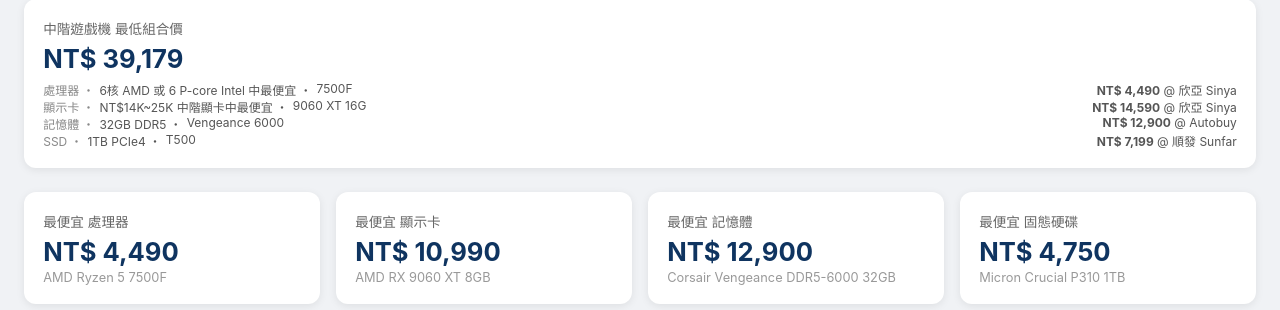
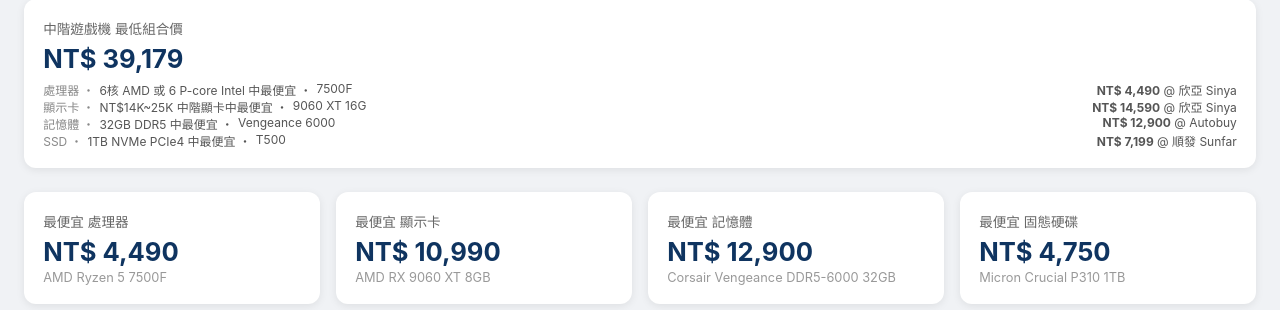
Before and after one commit to ChienKaiMa/taiwan-pc-prices, a Python web app: template web/templates/index.html in a window 1280 px wide. Shown: the part 413-723 px from the top of the page. Run offline with Jinja, Linux system fonts and the light colour scheme; the template is opened without the code that fills it, so the values that code supplies are empty.

Commit message:
Build RAM/SSD criteria: more descriptive

```diff
--- a/web/templates/index.html
+++ b/web/templates/index.html
@@ -282,15 +282,15 @@ const MID_RANGE_BUILD = {
       { name: 'AMD RX 9060 XT 16GB', criteria: 'NT$14K~25K 中階顯卡中最便宜' },
     ]);
     const ram = cheapestMatching(allData, [
-      { name: 'Corsair Vengeance DDR5-6000 32GB', criteria: '32GB DDR5' },
-      { name: 'G.Skill Trident Z5 DDR5-6400 32GB', criteria: '32GB DDR5' },
-      { name: 'Kingston Fury Beast DDR5-5600 32GB', criteria: '32GB DDR5' },
+      { name: 'Corsair Vengeance DDR5-6000 32GB', criteria: '32GB DDR5 中最便宜' },
+      { name: 'G.Skill Trident Z5 DDR5-6400 32GB', criteria: '32GB DDR5 中最便宜' },
+      { name: 'Kingston Fury Beast DDR5-5600 32GB', criteria: '32GB DDR5 中最便宜' },
     ]);
     const ssd = cheapestMatching(allData, [
-      { name: 'Micron Crucial T500 1TB', criteria: '1TB PCIe4' },
-      { name: 'Kingston KC3000 1TB', criteria: '1TB PCIe4' },
-      { name: 'WD Black SN850X 1TB', criteria: '1TB PCIe4' },
-      { name: 'Samsung 990 Pro 1TB', criteria: '1TB PCIe4' },
+      { name: 'Micron Crucial T500 1TB', criteria: '1TB NVMe PCIe4 中最便宜' },
+      { name: 'Kingston KC3000 1TB', criteria: '1TB NVMe PCIe4 中最便宜' },
+      { name: 'WD Black SN850X 1TB', criteria: '1TB NVMe PCIe4 中最便宜' },
+      { name: 'Samsung 990 Pro 1TB', criteria: '1TB NVMe PCIe4 中最便宜' },
     ]);
     return [cpu, gpu, ram, ssd].filter(Boolean);
   }
```
Also changed, not shown: docs/index.html (+7 -7 lines).
